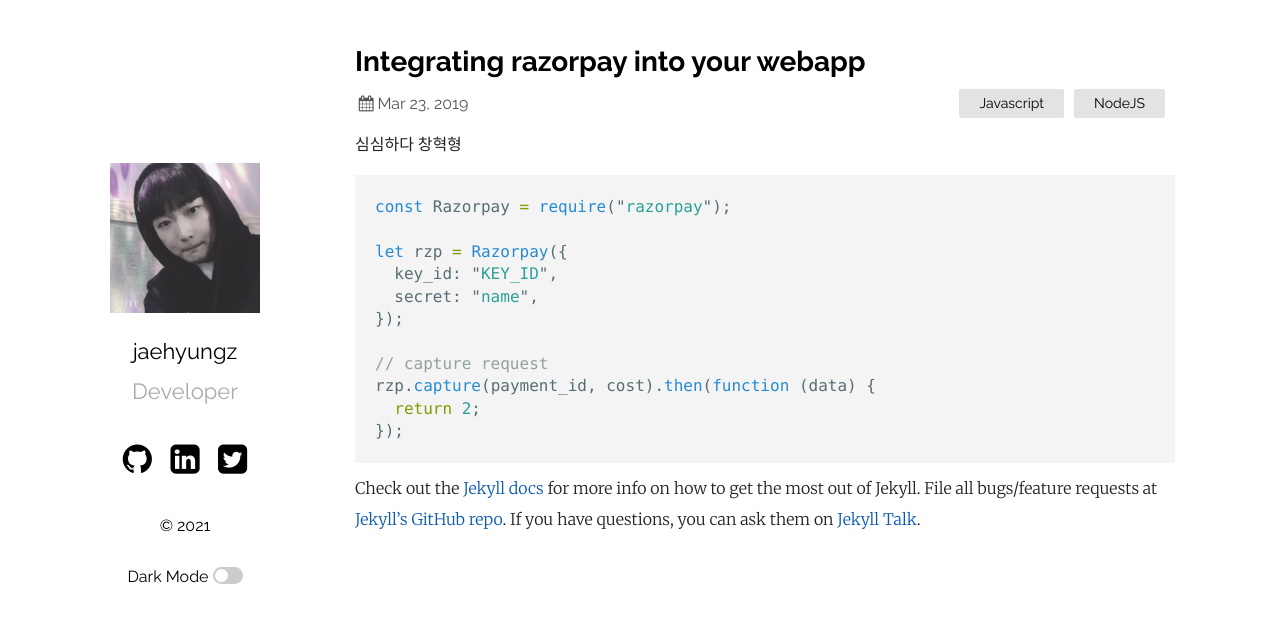
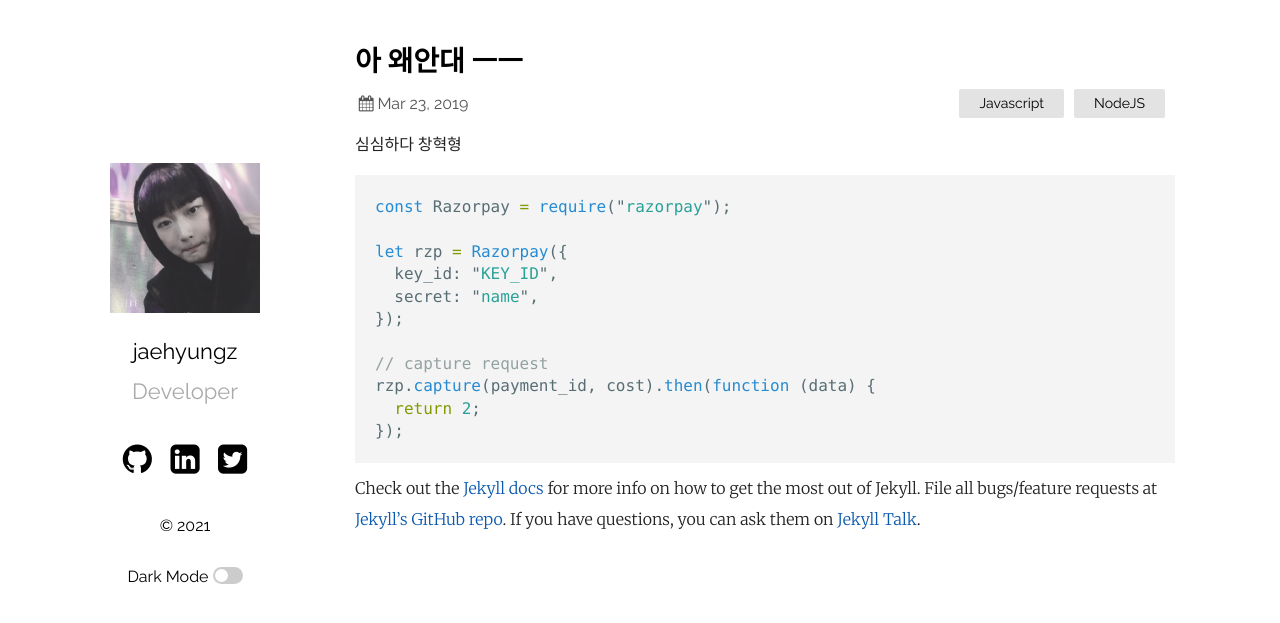
Before and after one commit to jaehyungz/jaehyungz.github.io, a Jekyll site: the page built from _posts/2019-03-23-welcome-to-jekyll.markdown, in a window 1280 px wide. Shown: the top 623 px of the page. Built offline with Jekyll 4.4.1, drawn with Linux system fonts in a browser that asks for light colours.

Commit message:
왜 안대

```diff
--- a/_posts/2019-03-23-welcome-to-jekyll.markdown
+++ b/_posts/2019-03-23-welcome-to-jekyll.markdown
@@ -1,6 +1,6 @@
 ---
 layout: post
-title: "Integrating razorpay into your webapp"
+title: "아 왜안대 ㅡㅡ"
 date: 2019-03-23 21:03:36 +0530
 categories: Javascript NodeJS
 ---
```
